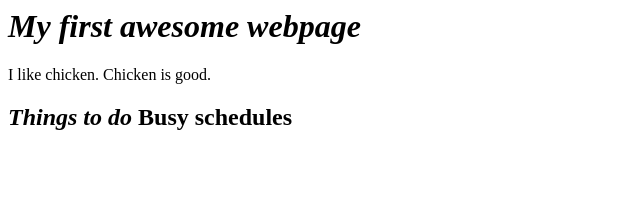
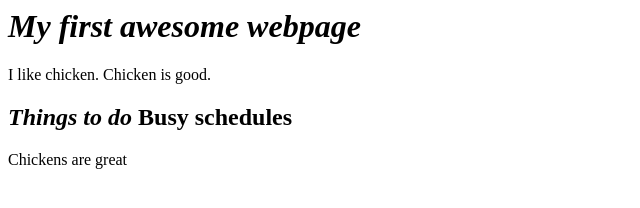
Before and after one commit to tientruong095/CDGD304-01, a plain HTML site: page Something.html in a window 1280 px wide. Shown: the whole page, without its empty margins (0-640 px from the left). Drawn offline with Linux system fonts and the light colour scheme.

Commit message:
added paragraph

```diff
--- a/Something.html
+++ b/Something.html
@@ -13,6 +13,7 @@
             <h1> <i> My first awesome webpage </i>  </h1>
                     I like chicken. Chicken is good.
         <h2> <i>    Things to do </i>Busy schedules </h2>
+                    Chickens are great
 
         </p>
 
```
